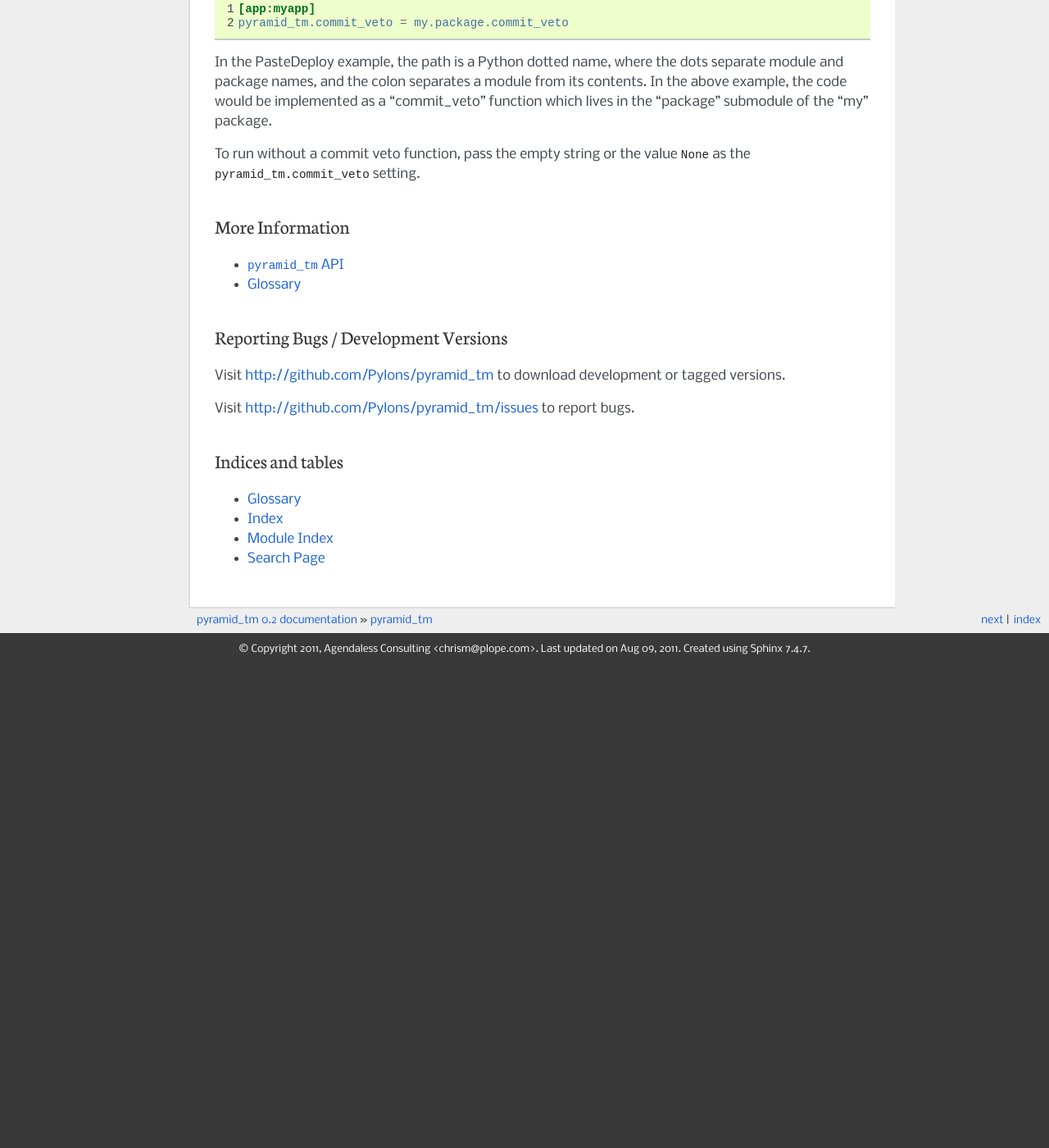
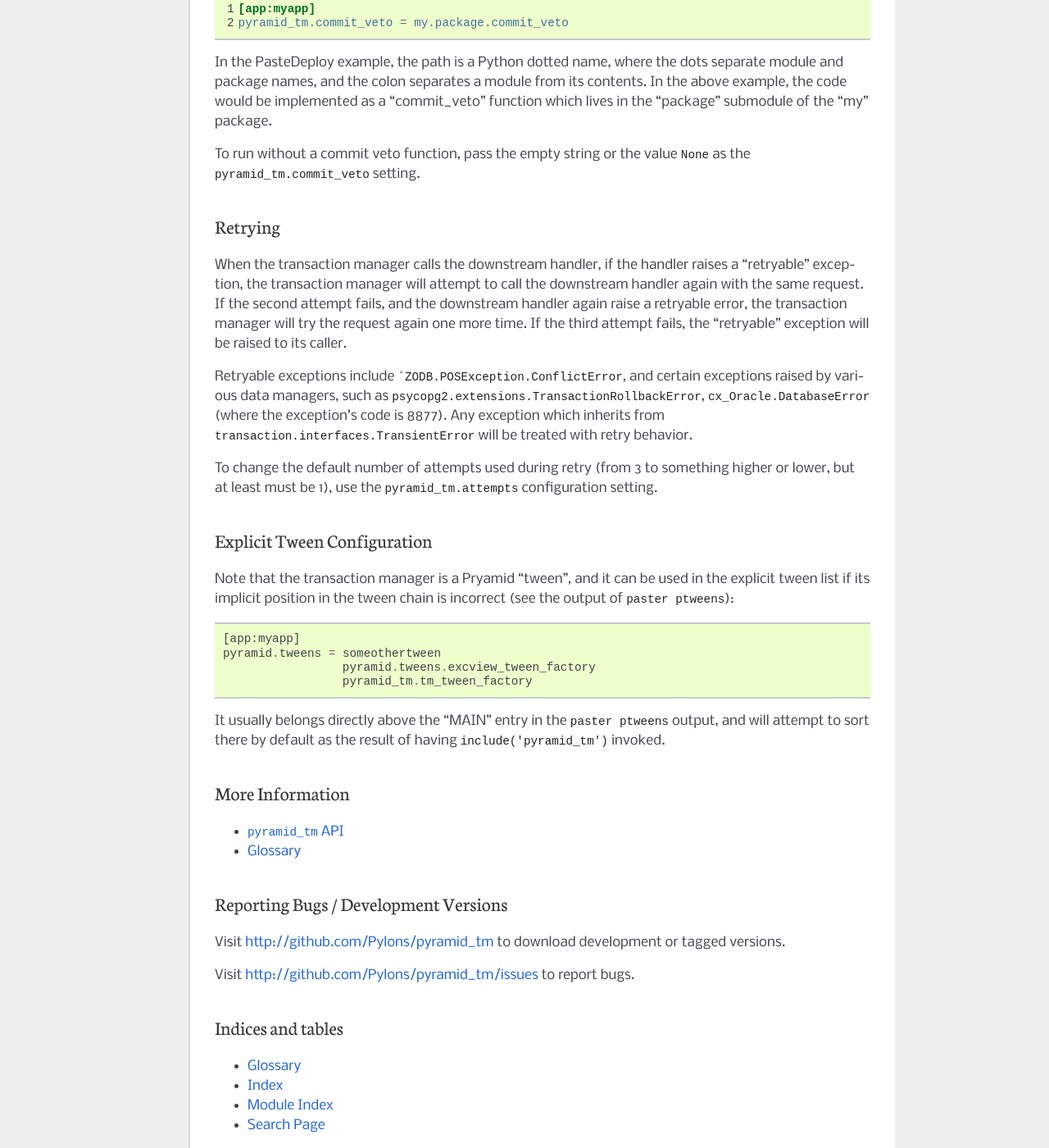
Before and after one commit to Pylons/pyramid_tm, a Sphinx documentation site: the page built from docs/index.rst, in a window 1280 px wide and 1400 px high, scrolled down 2045 px. Shown: the whole window at 82% size. Built offline with Sphinx 7.4.7, drawn with Linux system fonts in a browser that asks for light colours; before the commit the page ends 2856 px from its top, so only the background shows below that; some of the changed text lies outside the part shown.

Commit message:
- The transaction manager will now retry retryable exceptions (such as a ZODB   conflict error) by default.  See the ``Retrying`` section of the   documentation.

````diff
--- a/docs/conf.py
+++ b/docs/conf.py
@@ -133,7 +133,7 @@
 # here, relative to this directory. They are copied after the builtin
 # static files, so a file named "default.css" will overwrite the builtin
 # "default.css".
-html_static_path = ['.static']
+#html_static_path = ['.static']
 
 # If not '', a 'Last updated on:' timestamp is inserted at every page
 # bottom, using the given strftime format.
--- a/docs/index.rst
+++ b/docs/index.rst
@@ -56,11 +56,11 @@
      is a ``X-Tm`` response header with a value that does not equal
      ``commit``.
 
-If none of these checks called ``transaction.abort()`` then the
-transaction is instead committed using ``transaction.commit()``.
+If none of these checks calls ``transaction.abort()`` then the transaction is
+instead committed using ``transaction.commit()``.
 
-By itself, this :term:`transaction` machinery doesn't do much.  It is
-up to third-party code to *join* the active transaction to benefit.
+By itself, this :term:`transaction` machinery doesn't do much.  It is up to
+third-party code to *join* the active transaction to benefit.
 
 See `repoze.filesafe <http://pypi.python.org/pypi/repoze.filesafe>`_ for an
 example of how files creation can be committed or rolled back based on
@@ -126,6 +126,43 @@
 To run without a commit veto function, pass the empty string or the value
 ``None`` as the ``pyramid_tm.commit_veto`` setting.
 
+Retrying
+--------
+
+When the transaction manager calls the downstream handler, if the handler
+raises a "retryable" exception, the transaction manager will attempt to call
+the downstream handler again with the same request.  If the second attempt
+fails, and the downstream handler again raise a retryable error, the
+transaction manager will try the request again one more time.  If the third
+attempt fails, the "retryable" exception will be raised to its caller.
+
+Retryable exceptions include ```ZODB.POSException.ConflictError``, and
+certain exceptions raised by various data managers, such as
+``psycopg2.extensions.TransactionRollbackError``, ``cx_Oracle.DatabaseError``
+(where the exception's code is 8877).  Any exception which inherits from
+``transaction.interfaces.TransientError`` will be treated with retry
+behavior.
+
+To change the default number of attempts used during retry (from 3 to
+something higher or lower, but at least must be 1), use the
+``pyramid_tm.attempts`` configuration setting.
+
+Explicit Tween Configuration
+----------------------------
+
+Note that the transaction manager is a Pryamid "tween", and it can be used in
+the explicit tween list if its implicit position in the tween chain is
+incorrect (see the output of ``paster ptweens``)::
+
+   [app:myapp]
+   pyramid.tweens = someothertween
+                    pyramid.tweens.excview_tween_factory
+                    pyramid_tm.tm_tween_factory
+
+It usually belongs directly above the "MAIN" entry in the ``paster ptweens``
+output, and will attempt to sort there by default as the result of having
+``include('pyramid_tm')`` invoked.
+
 More Information
 ----------------
 
--- a/setup.py
+++ b/setup.py
@@ -24,7 +24,7 @@
     README = CHANGES = ''
 
 install_requires = [
-    'pyramid>=1.0',
+    'pyramid>=1.1.1dev',
     'transaction',
     ]
 
````
Also changed, not shown: CHANGES.txt (+6 -2 lines), pyramid_tm/__init__.py (+24 -26 lines), 1 other file.
